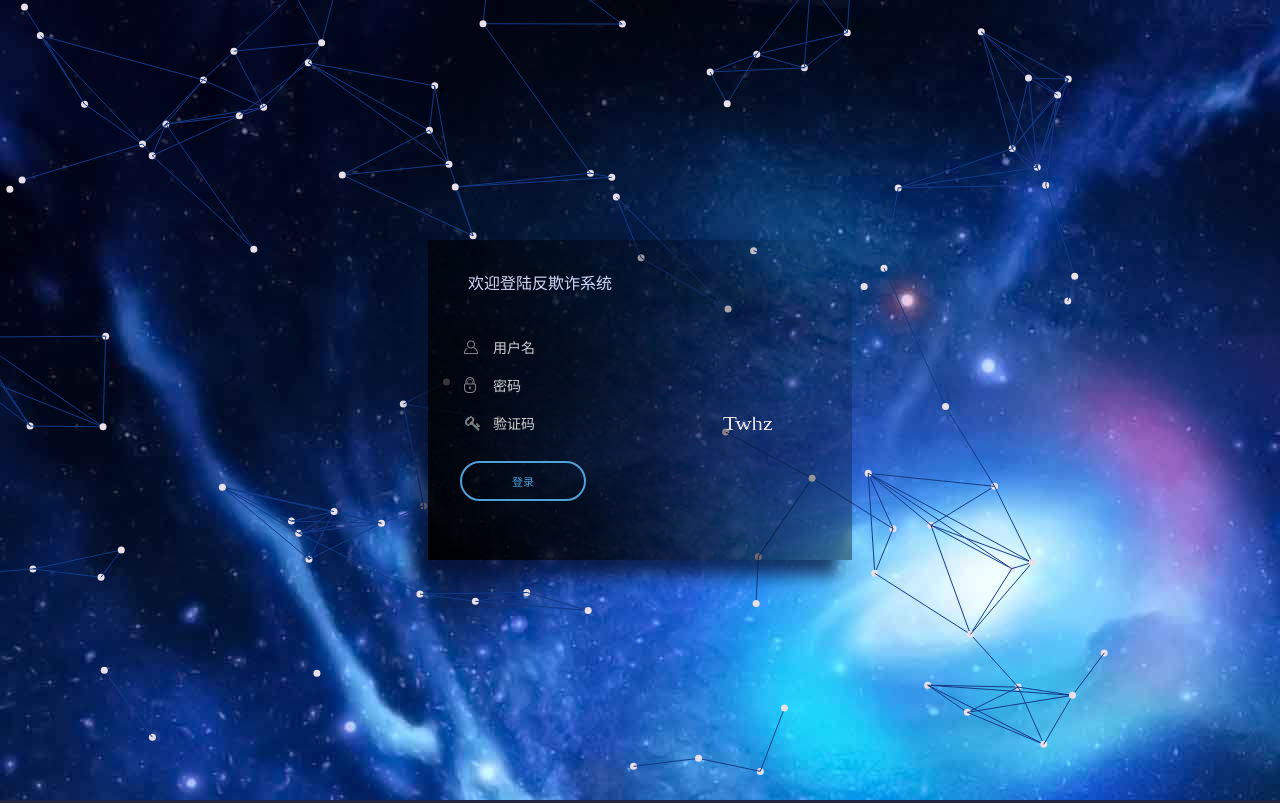
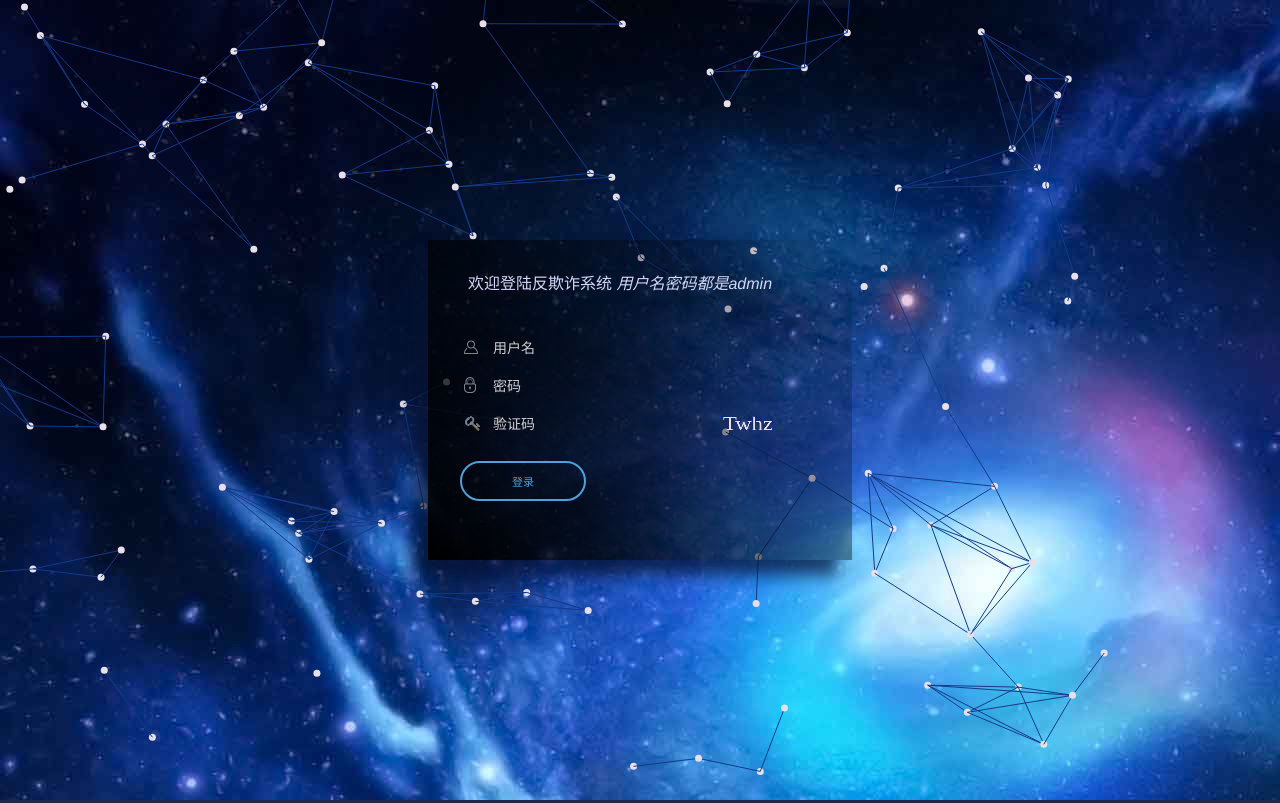
Before and after one commit to fanzhapianLG/fanzhapianLG.github.io, a plain HTML site: page index.html in a window 1280 px wide. Drawn offline with Linux system fonts and the light colour scheme; files whose address does not match are found by name.

Commit message:
增加备注

```diff
--- a/index.html
+++ b/index.html
@@ -31,7 +31,7 @@
     <body style="background: url('./images/Starry.jpg')">
 <div class='login'>
     <div class='login_title'>
-        <span>欢迎登陆反欺诈系统</span>
+        <span>欢迎登陆反欺诈系统</span> <i>用户名密码都是admin</i>
     </div>
     <div class='login_fields'>
         <div class='login_fields__user'>
```
